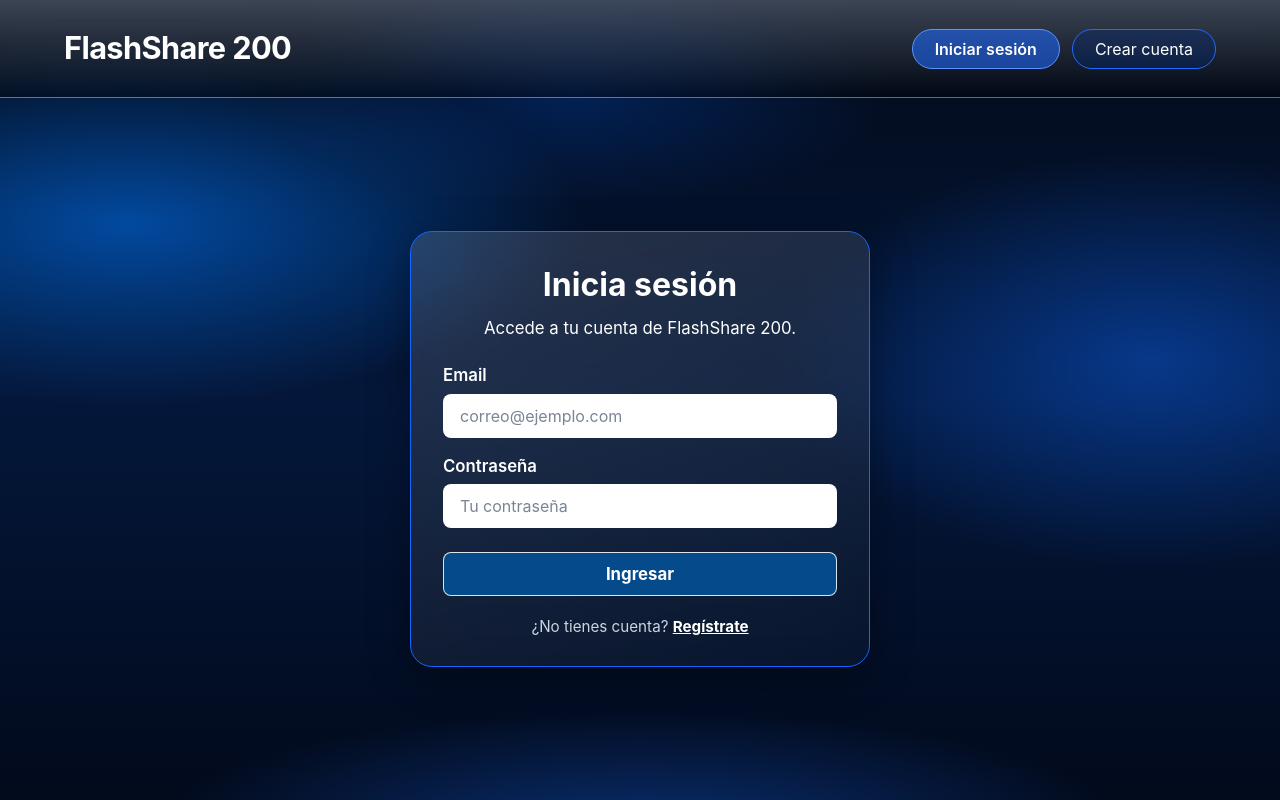
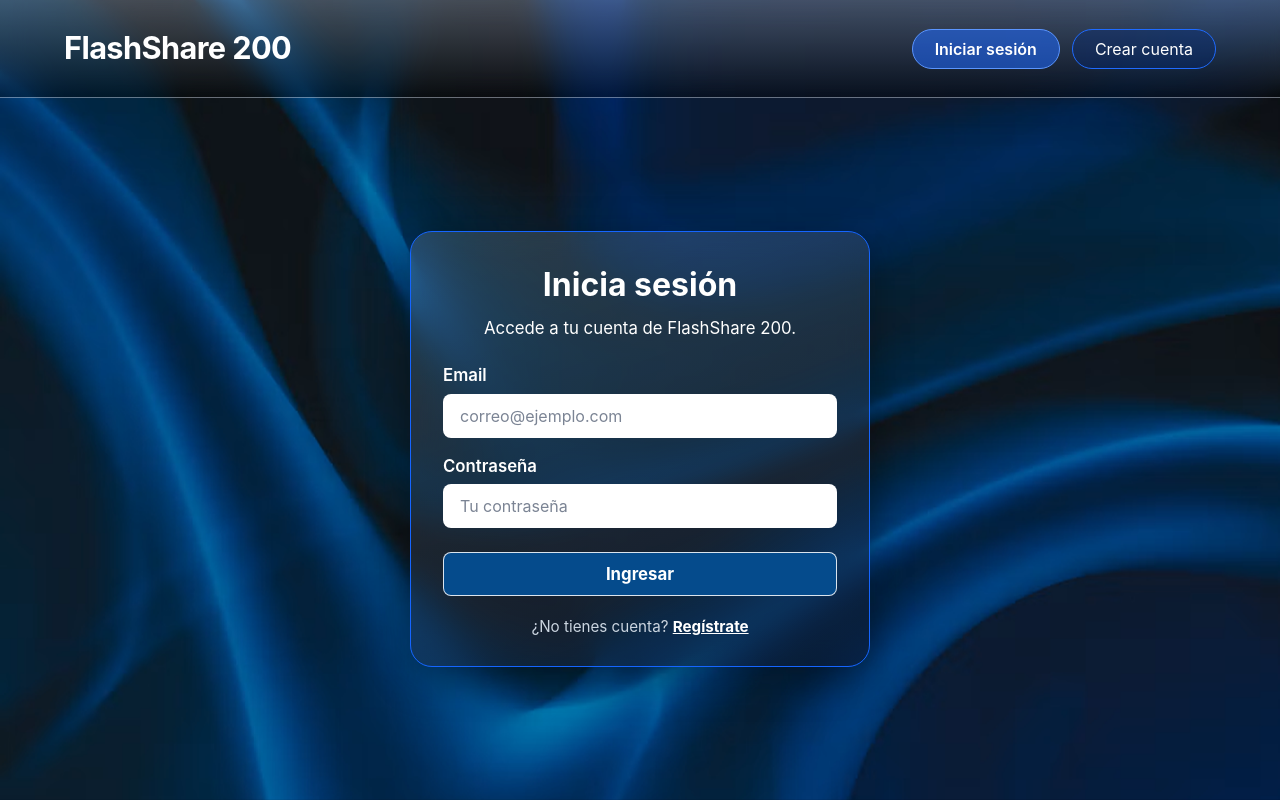
Before and after one commit to EnzoCaballero156/flashshare-200, a React (Vite) app in the folder client/: page /login in a window 1280 px wide. Built offline with nearby package versions, Linux system fonts and the light colour scheme; no server answers.

Commit message:
app/version7.4 (fondos arreglados)

```diff
--- a/client/src/pages/Auth/Auth.css
+++ b/client/src/pages/Auth/Auth.css
@@ -5,12 +5,7 @@
   color: #fff;
   font-family: 'Inter', 'Segoe UI', system-ui, -apple-system, sans-serif;
   background-color: #020812;
-  background-image:
-    radial-gradient(ellipse 55% 35% at 10% 28%, rgba(0, 120, 255, 0.55), transparent 65%),
-    radial-gradient(ellipse 45% 40% at 90% 45%, rgba(10, 90, 220, 0.5), transparent 65%),
-    radial-gradient(ellipse 60% 25% at 50% 105%, rgba(20, 110, 255, 0.4), transparent 65%),
-    radial-gradient(ellipse 35% 20% at 45% 12%, rgba(0, 70, 180, 0.35), transparent 70%),
-    linear-gradient(180deg, #030a18 0%, #04173a 50%, #020a1c 100%);
+  background: url('../../img/background.png') center / cover no-repeat fixed;
   background-attachment: fixed;
 }
 
--- a/client/src/pages/Home/Home.css
+++ b/client/src/pages/Home/Home.css
@@ -5,7 +5,7 @@
   color: #fff;
   font-family: 'Inter', 'Segoe UI', system-ui, -apple-system, sans-serif;
   background-color: #020812;
-  background-image: url('../../img/background.png') center / cover no-repeat fixed;
+  background: url('../../img/background.png') center / cover no-repeat fixed;
   background-attachment: fixed;
 }
 
--- a/client/src/pages/Room/Room.css
+++ b/client/src/pages/Room/Room.css
@@ -7,12 +7,7 @@
   color: #fff;
   font-family: 'Inter', 'Segoe UI', system-ui, -apple-system, sans-serif;
   background-color: #020812;
-  background-image:
-    radial-gradient(ellipse 55% 35% at 10% 28%, rgba(0, 120, 255, 0.55), transparent 65%),
-    radial-gradient(ellipse 45% 40% at 90% 45%, rgba(10, 90, 220, 0.5), transparent 65%),
-    radial-gradient(ellipse 60% 25% at 50% 105%, rgba(20, 110, 255, 0.4), transparent 65%),
-    radial-gradient(ellipse 35% 20% at 45% 12%, rgba(0, 70, 180, 0.35), transparent 70%),
-    linear-gradient(180deg, #030a18 0%, #04173a 50%, #020a1c 100%);
+  background: url('../../img/background.png') center / cover no-repeat fixed;
 }
 
 .room-page *,
```
